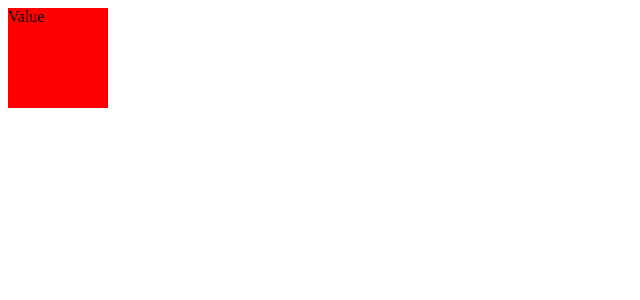
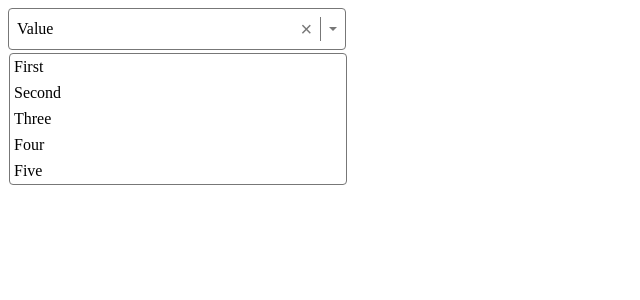
Before and after one commit to RishabhSingh12/machine-coding-questions, a React (Vite) app in the folder react-multiselect-dropdown/: page / in a window 1280 px wide. Shown: the top 300 px of the page, without its empty margins (0-640 px from the left). Built offline with nearby package versions, Linux system fonts and the light colour scheme.

Commit message:
Added styling and structure for the dropdown container and different elements for multiselect

```diff
--- a/react-multiselect-dropdown/src/App.tsx
+++ b/react-multiselect-dropdown/src/App.tsx
@@ -1,10 +1,18 @@
 import "./App.css";
 import { Select } from "./components/Select";
+
+const options = [
+  { label: "First", value: 1 },
+  { label: "Second", value: 2 },
+  { label: "Three", value: 3 },
+  { label: "Four", value: 4 },
+  { label: "Five", value: 5 },
+];
 
 function App() {
   return (
     <>
-      <Select />
+      <Select options={options} />
     </>
   );
 }
--- a/react-multiselect-dropdown/src/components/Select.tsx
+++ b/react-multiselect-dropdown/src/components/Select.tsx
@@ -1,7 +1,7 @@
 import styles from "./select.module.css";
 
 type SelectOption = {
-  value: string;
+  value: any;
   label: string;
 };
 
@@ -13,8 +13,21 @@
 
 export function Select({ value, onChange, options }: SelectProps) {
   return (
-    <div className={styles.container}>
+    <div tabIndex={0} className={styles.container}>
       <span className={styles.value}>Value</span>
+      <button className={styles["clear-btn"]}>&times;</button>
+      <div className={styles.divider}></div>
+      <div className={styles.caret}></div>
+      {/* showing list of options */}
+      <ul className={`${styles.options} ${styles.show}`}>
+        {options.map((option) => {
+          return (
+            <li key={option.label} className={styles.option}>
+              {option.label}
+            </li>
+          );
+        })}
+      </ul>
     </div>
   );
 }
--- a/react-multiselect-dropdown/src/components/select.module.css
+++ b/react-multiselect-dropdown/src/components/select.module.css
@@ -1,5 +1,71 @@
 .container {
-  background: red;
-  width: 100px;
-  height: 100px;
+  position: relative;
+  width: 20em;
+  min-height: 1.5em;
+  border: 0.05em solid #777;
+  display: flex;
+  align-items: center;
+  gap: 0.5em;
+  padding: 0.5em;
+  border-radius: 0.25em;
+  outline: none;
 }
+
+.container:focus {
+  border-color: hsl(200, 100%, 50%);
+}
+
+.value {
+  flex-grow: 1;
+}
+
+.clear-btn {
+  border: none;
+  outline: none;
+  background: none;
+  color: #777;
+  padding: 0;
+  font-size: 1.25em;
+  cursor: pointer;
+}
+
+.clear-btn:focus,
+.clear-btn:hover {
+  color: #333;
+}
+
+.divider {
+  background-color: #777;
+  align-self: stretch;
+  width: 0.05em;
+}
+
+.caret {
+  translate: 0 25%;
+  border: 0.25em solid transparent;
+  border-top-color: #777;
+}
+
+.options {
+  position: absolute;
+  margin: 0;
+  padding: 0;
+  list-style-type: none;
+  display: none;
+  max-height: 15em;
+  overflow-y: auto;
+  width: 100%;
+  left: 0;
+  top: calc(100% + 0.25em);
+  border: 0.05em solid #777;
+  border-radius: 0.25em;
+}
+
+.options.show {
+  display: block;
+}
+
+.option {
+  padding: 0.25em;
+  cursor: pointer;
+}
```
